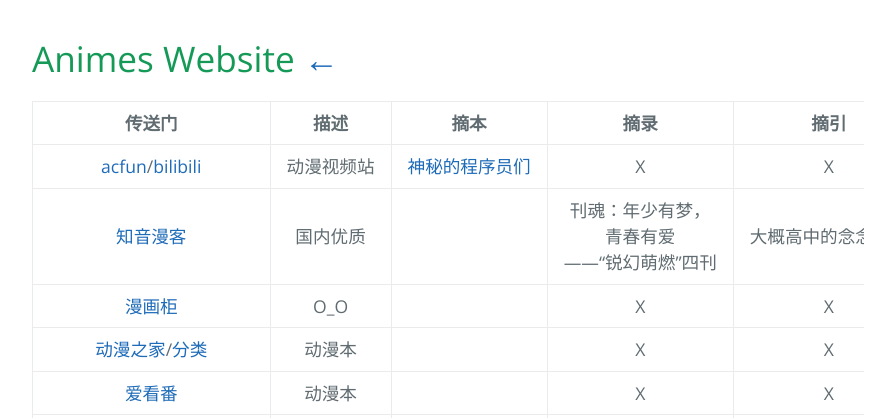
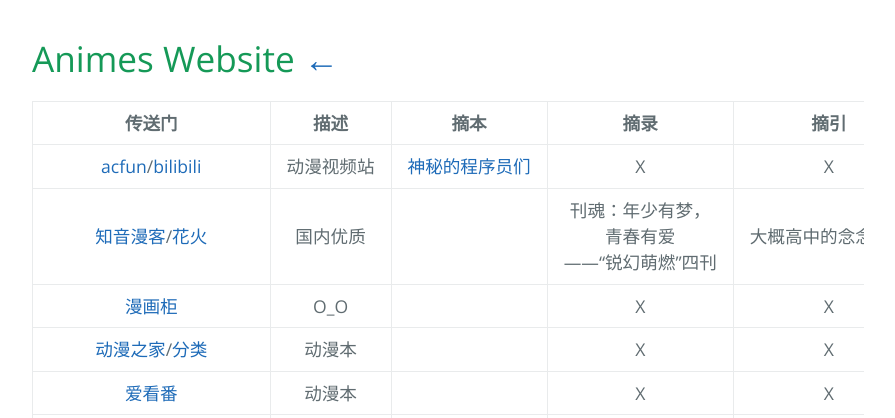
Before and after one commit to AmbroseRen/test, a Jekyll site: the page built from Art/Animes/index.md, in a window 1280 px wide. Shown: the top 418 px of the page, without its empty margins (192-1087 px from the left). Built offline with Jekyll 4.4.1, drawn with Linux system fonts in a browser that asks for light colours; our own code applies the rules of GitHub Pages for plain Markdown files; the repository's description, which GitHub fills in, is left out.

Commit message:
Update index.md

```diff
--- a/Art/Animes/index.md
+++ b/Art/Animes/index.md
@@ -3,7 +3,7 @@
 | 传送门 | 描述 | 摘本 | 摘录 | 摘引 |
 |:---:|:---:|:---:|:---:|:---:|
 | [acfun](https://www.acfun.cn/)/[bilibili](https://www.bilibili.com) | 动漫视频站 | [神秘的程序员们](https://code2048.com/series/betacat/) | X | X |
-| [知音漫客](https://m.zymk.cn/) | 国内优质 | []() | 刊魂：年少有梦，青春有爱——“锐幻萌燃”四刊 | 大概高中的念念不忘 |
+| [知音漫客](https://m.zymk.cn/)/[花火](https://www.zhihu.com/question/24907671) | 国内优质 | []() | 刊魂：年少有梦，青春有爱——“锐幻萌燃”四刊 | 大概高中的念念不忘 |
 | [漫画柜](https://www.manhuagui.com/) | O_O | []() | X | X |
 | [动漫之家](https://www.dmzj.com/)/[分类](http://manhua.dmzj.com/tags/category_search/0-0-0-all-0-1-0-1.shtml) | 动漫本 | []() | X | X |
 | [爱看番](http://www.ikanfan.com/) | 动漫本 | []() | X | X |
```
